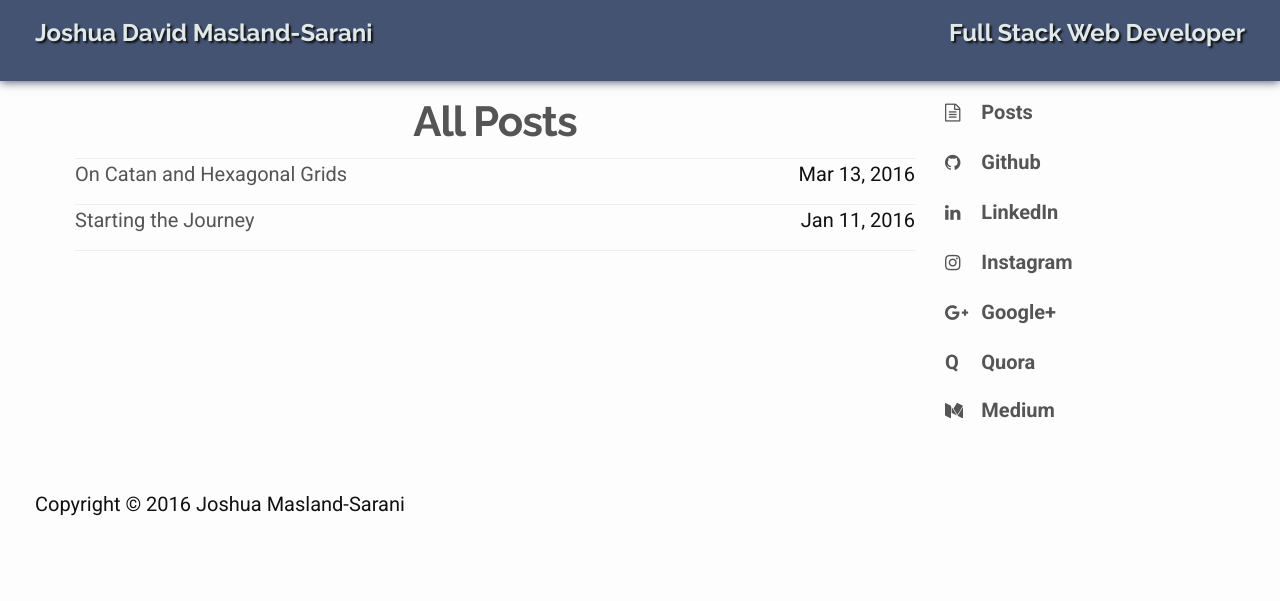
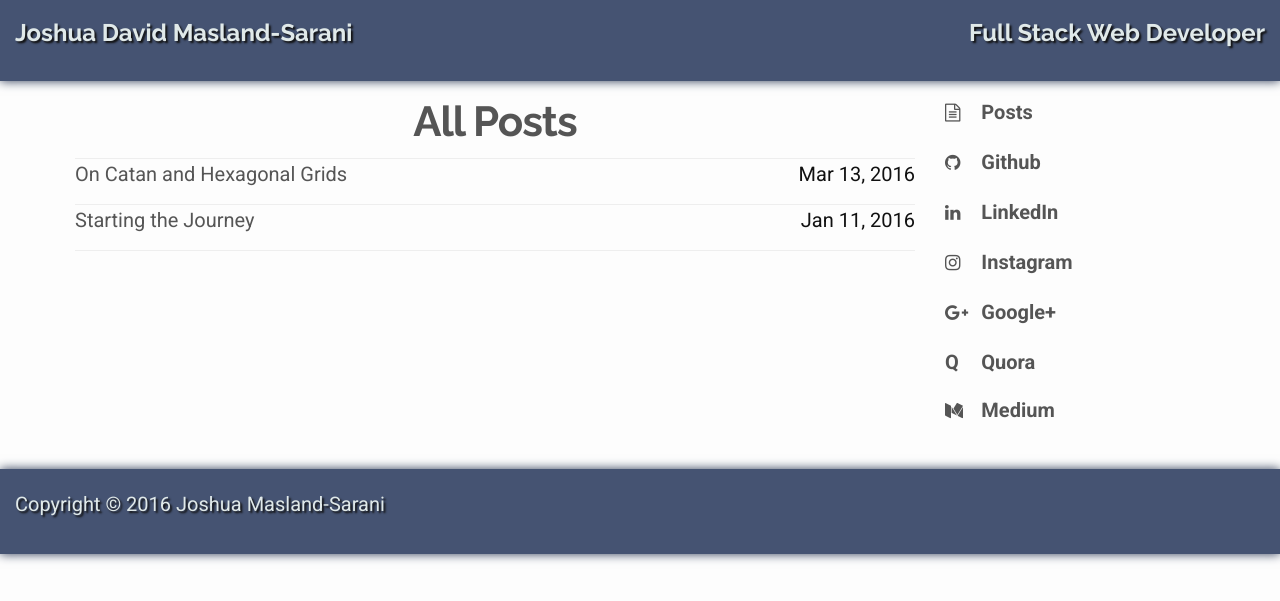
Before and after one commit to JMazzy/jmazzy.github.io, a Jekyll site: the page built from _posts/2016-05-04-posts.html, in a window 1280 px wide. Shown: the top 601 px of the page. Built offline with Jekyll 4.4.1, drawn with Linux system fonts in a browser that asks for light colours; nearby versions of some CDN libraries.

Commit message:
change footer

```diff
--- a/_sass/_layout.scss
+++ b/_sass/_layout.scss
@@ -351,27 +351,12 @@ article {
 	background-size: auto ($radius * 2);
 }
 
-.header {
+header, footer {
 	padding: 20px;
 	background-color: $bubble;
 	color: $light-text;
 	box-shadow: 0 0 10px $shadow;
 	text-shadow: 2px 2px 2px $dark-text;
-}
-
-.footer {
-	padding: 20px;
-	height: 64px;
-	border-radius: 32px;
-	background-color: $bubble;
-	color: $light-text;
-	box-shadow: 0 0 10px $shadow;
-	text-shadow: 2px 2px 2px $dark-text;
-}
-
-.light-footer {
-	padding: 20px;
-	color: $dark-text;
 }
 
 .text-box {
```
